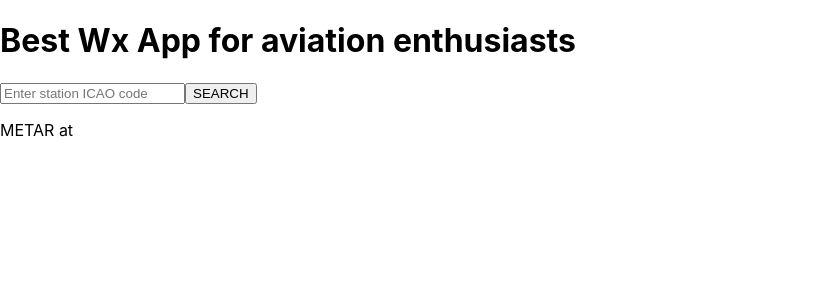
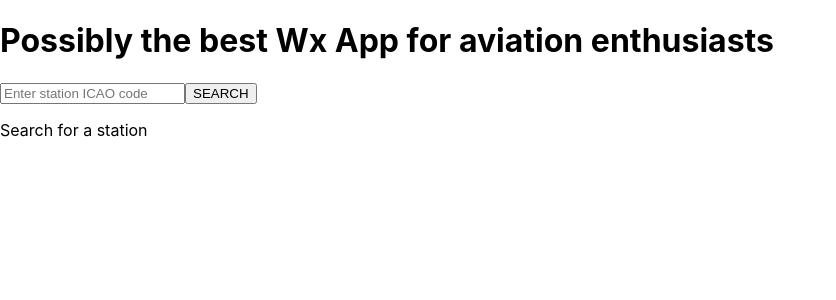
Before and after one commit to stntsk/av-wx, a React (Create React App) app: page / in a window 1280 px wide. Shown: the top 300 px of the page, without its empty margins (0-836 px from the left). Built offline with nearby package versions, Linux system fonts and the light colour scheme.

Commit message:
added TAF searching functions

```diff
--- a/src/Components/App.js
+++ b/src/Components/App.js
@@ -8,19 +8,26 @@ import CheckWX from './CheckWX/CheckWX';
 
 function App() {
 
-  const [station, setStation] = useState(null);
+  const [metar, setMetar] = useState(null);
+  const [taf, setTaf] = useState(null);
 
-  const search = (term) => {
-      CheckWX.search(term).then(searchResults => {
-          setStation(searchResults)
+  const searchMetar = (term) => {
+      CheckWX.searchMetar(term).then(metarSearchResults => {
+          setMetar(metarSearchResults)
       });
+  };
+
+  const searchTaf = (term) => {
+    CheckWX.searchTaf(term).then(tafSearchResults => {
+      setTaf(tafSearchResults);
+    });
   };
 
   return (
     <div>
       <Header />
-      <Searchbar onSearch={search}/>
-      <Results searchResults={station}/>
+      <Searchbar onSearchMetar={searchMetar} onSearchTaf={searchTaf}/>
+      <Results metarSearchResults={metar} tafSearchResults={taf}/>
     </div>
   );
 }
--- a/src/Components/CheckWX/CheckWX.js
+++ b/src/Components/CheckWX/CheckWX.js
@@ -2,8 +2,26 @@
 //const redirectURI = 'http://localhost:3000/';
 
 const CheckWX = {
-    search (term) {
+    searchMetar (term) {
         return fetch(`https://api.checkwx.com/metar/${term}`,
+            {headers: {
+                'X-API-Key': "22b15de00ca343f9a1e8da2f85"
+            }})
+            .then(response => {
+                return response.json();
+            }).then(jsonResponse => {
+                if(!jsonResponse.data) {
+                    return [];
+                }
+
+                return jsonResponse.data
+
+
+            })
+    },
+
+    searchTaf (term) {
+        return fetch(`https://api.checkwx.com/taf/${term}`,
             {headers: {
                 'X-API-Key': "22b15de00ca343f9a1e8da2f85"
             }})
--- a/src/Components/Header/header.js
+++ b/src/Components/Header/header.js
@@ -2,7 +2,7 @@ import React from "react";
 
 const Header = () => {
     return (
-        <h1>Best Wx App for aviation enthusiasts</h1>
+        <h1>Possibly the best Wx App for aviation enthusiasts</h1>
     )
 }
 
--- a/src/Components/Results/Results.js
+++ b/src/Components/Results/Results.js
@@ -1,6 +1,6 @@
 import React from "react";
 
-const Results = (props) => {
+const Results = ({metarSearchResults, tafSearchResults}) => {
     //const [stationWeathers, setStationWeather] = useState([])
 
     /*const addStationWeather = stationWeather => {
@@ -14,9 +14,7 @@ const Results = (props) => {
 
     return (
         <div>
-            <p>
-                METAR at {props.searchResults}
-            </p>
+            {metarSearchResults && tafSearchResults ? <p>METAR {metarSearchResults} <br/>{tafSearchResults}</p> : <p>Search for a station</p>}
         </div>
     )
 }
--- a/src/Components/Searchbar/Searchbar.js
+++ b/src/Components/Searchbar/Searchbar.js
@@ -13,7 +13,8 @@ const Searchbar = (props) => {
     }
 
     const search = () => {
-        props.onSearch(term);
+        props.onSearchMetar(term);
+        props.onSearchTaf(term);
     }
 
     return (
```
